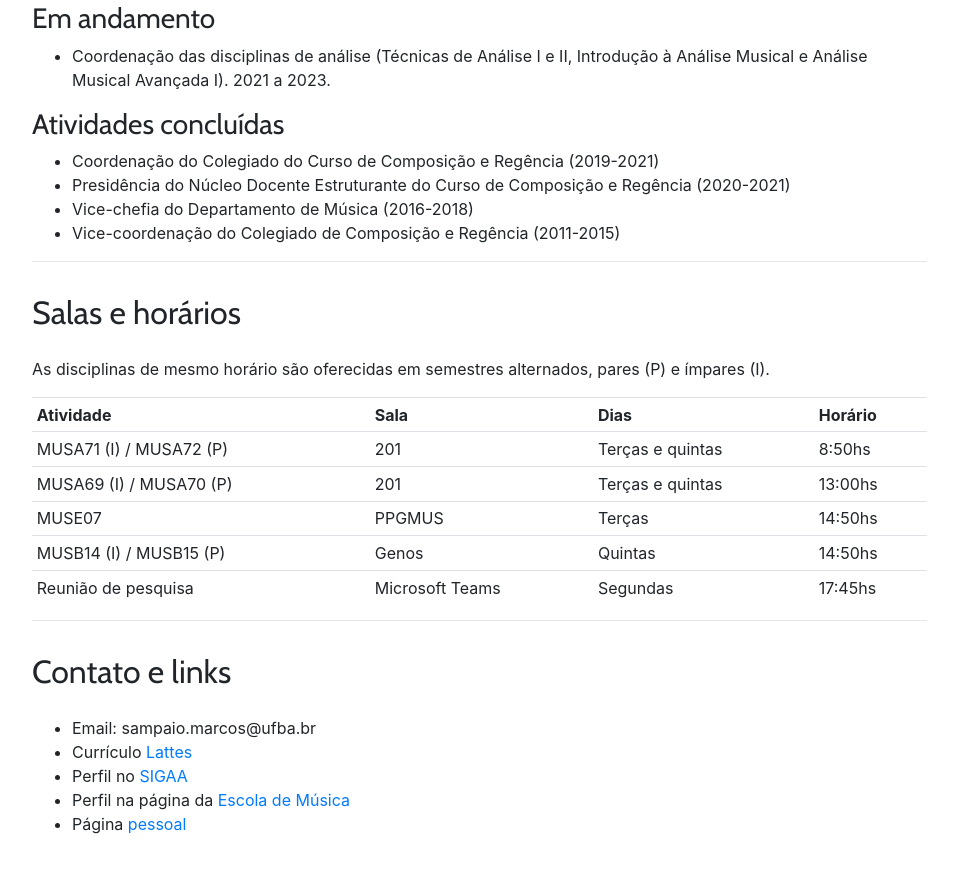
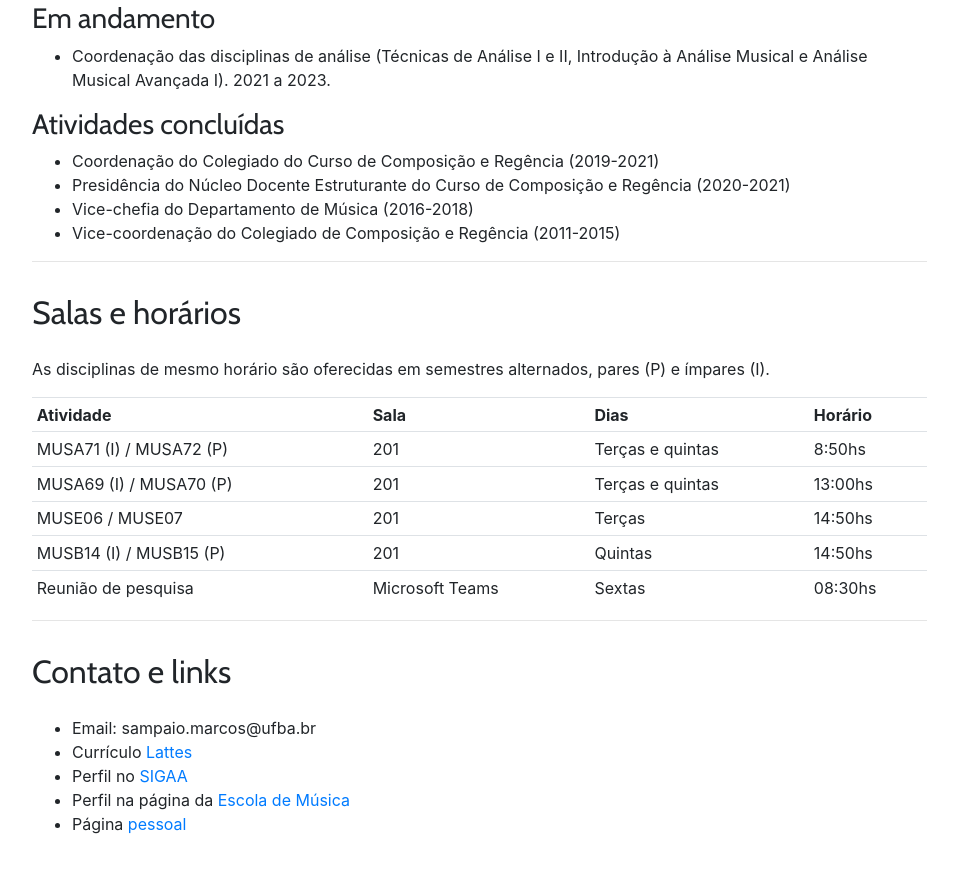
Before and after one commit to kroger/genosmus, a Jekyll site: the page built from _marcos/index.html, in a window 1280 px wide and 900 px high, scrolled down 2469 px. Shown: the top 873 px of the window, without its empty margins (68-1026 px from the left). Built offline with Jekyll 4.4.1, drawn with Linux system fonts in a browser that asks for light colours; nearby versions of some CDN libraries.

Commit message:
Atualização de salas e horários

```diff
--- a/_marcos/index.html
+++ b/_marcos/index.html
@@ -200,22 +200,22 @@ target="_blank">Aplicação de contornos na Composição Musical</a> (2007 a 201
     <td>13:00hs</td>
   </tr>
   <tr>
-    <td>MUSE07</td>
-    <td>PPGMUS</td>
+    <td>MUSE06 / MUSE07</td>
+    <td>201</td>
     <td>Terças</td>
     <td>14:50hs</td>
   </tr>
   <tr>
     <td>MUSB14 (I) / MUSB15 (P)</td>
-    <td>Genos</td>
+    <td>201</td>
     <td>Quintas</td>
     <td>14:50hs</td>
   </tr>
   <tr>
     <td>Reunião de pesquisa</td>
     <td>Microsoft Teams</td>
-    <td>Segundas</td>
-    <td>17:45hs</td>
+    <td>Sextas</td>
+    <td>08:30hs</td>
   </tr>
 </table>
 
```
